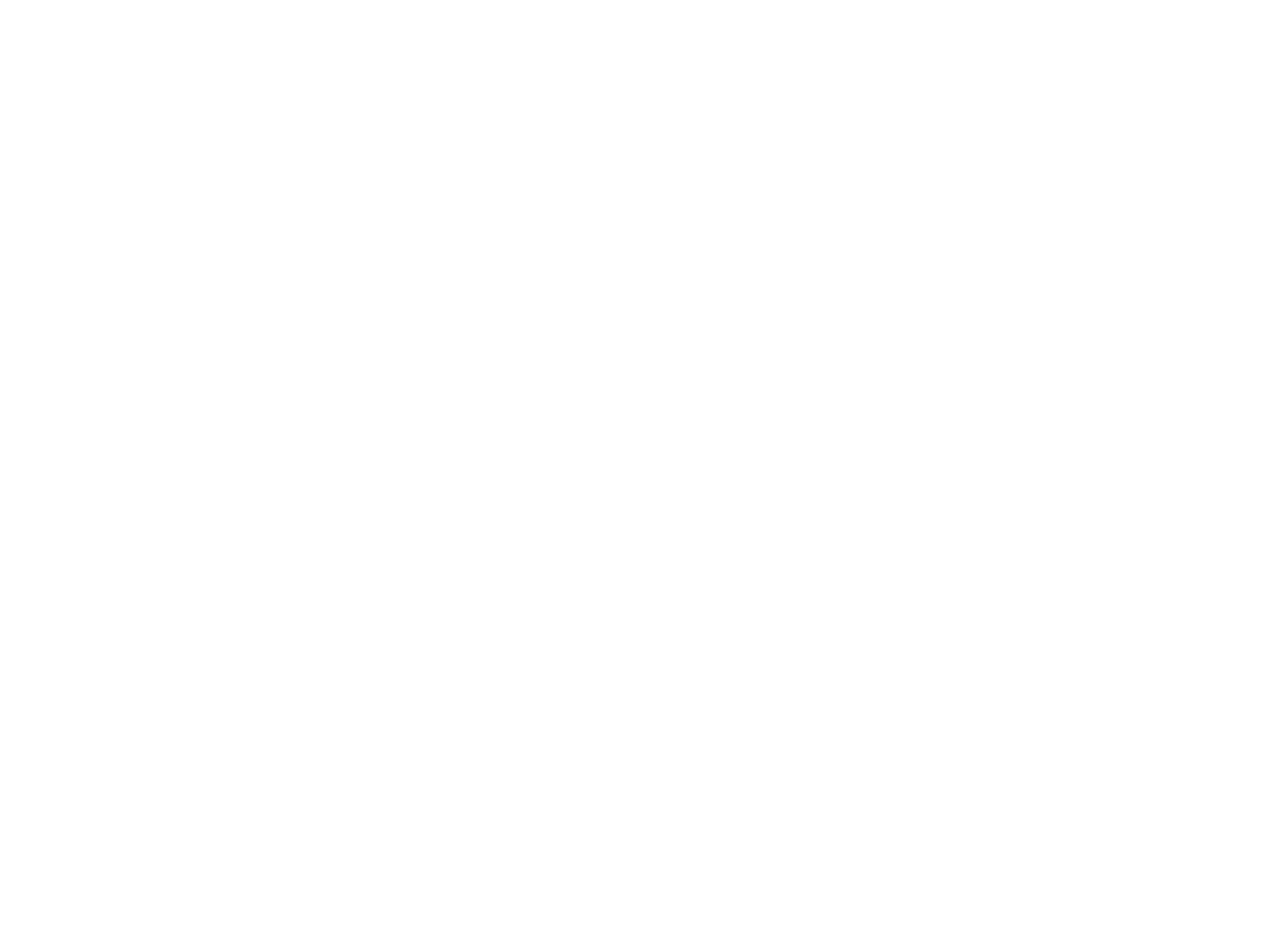
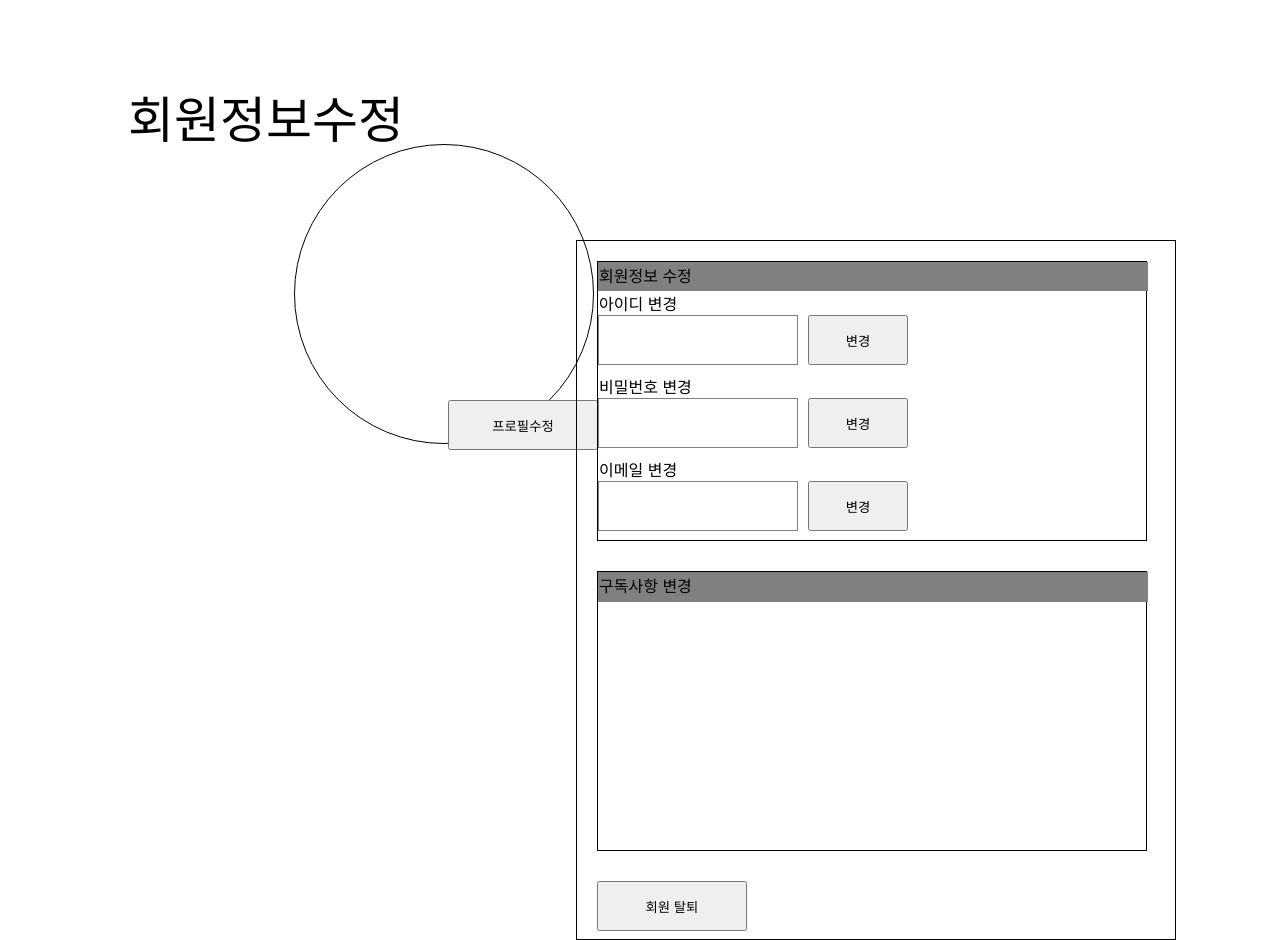
Before and after one commit to codestates-seb/seb40_main_024, a React (Create React App) app in the folder front/: page / in a window 1280 px wide. Before the commit the page ends 800 px from the top, so only its background shows below. Built offline with nearby package versions, Linux system fonts and the light colour scheme.

Commit message:
[FE]feat: 마이페이지, 회원정보 수정페이지 틀 구현

```diff
--- a/front/src/App.js
+++ b/front/src/App.js
@@ -1,9 +1,11 @@
 import './App.css';
+// import MyPage from './Pages/MyPage';
+import InfoPage from './Pages/InfoPage';
 
 function App() {
   return (
     <>
-
+      <InfoPage></InfoPage>
     </>
   );
 }
--- /dev/null
+++ b/front/src/Pages/InfoPage.js
@@ -0,0 +1,137 @@
+import styled from 'styled-components';
+
+const InfoContain = styled.div`
+  display: flex;
+  flex-direction: column;
+  align-items: center;
+  box-sizing: border-box;
+  width: 100%;
+  height: 100%;
+`;
+
+const PageHeader = styled.div`
+  box-sizing: border-box;
+  height: 150px;
+  width: 300px;
+  position: absolute;
+  top: 10%;
+  left: 10%;
+  font-size: 50px;
+`;
+
+const Profile = styled.div`
+  box-sizing: border-box;
+  height: 300px;
+  width: 300px;
+  position: absolute;
+  top: 18%;
+  left: 23%;
+  /* transform: translate(-50%,-50%) */
+  padding: 130px;
+  border: solid 1px black;
+  border-radius: 100%;
+`;
+
+const ProfileBtn = styled.button`
+  margin: 0px;
+  height: 50px;
+  width: 150px;
+  position: absolute;
+  top: 50%;
+  left: 35%;
+  cursor: pointer;
+`;
+
+const ListContain = styled.div`
+  box-sizing: border-box;
+  padding: 20px;
+  height: 700px;
+  width: 600px;
+  position: absolute;
+  top: 30%;
+  left: 45%;
+  border: solid 1px black;
+`;
+const UserInfo = styled.div`
+  display: flex;
+  flex-direction: column;
+  box-sizing: border-box;
+  margin-bottom: 30px;
+  height: 280px;
+  width: 550px;
+  border: solid 1px black;
+  span {
+    margin: 0 0 0 1px;
+  }
+`;
+const UserInfoHead = styled.div`
+  box-sizing: border-box;
+  height: 30px;
+  width: 550px;
+  border: solid 1px gray;
+  background-color: gray;
+`;
+const InfoBoxContain = styled.div`
+  display: flex;
+  flex-direction: row;
+  box-sizing: border-box;
+
+  height: 60px;
+  width: 350px;
+`;
+const InfoBox = styled.input`
+  box-sizing: border-box;
+  margin: 0 20 0 20px;
+  height: 50px;
+  width: 200px;
+  border: solid 1px gray;
+`;
+
+const ReviseBtn = styled.button`
+  margin: 0 0 0 10px;
+  height: 50px;
+  width: 100px;
+
+  cursor: pointer;
+`;
+const OutBtn = styled.button`
+  height: 50px;
+  width: 150px;
+  cursor: pointer;
+`;
+
+const InfoPage = () => {
+  return (
+    <InfoContain>
+      <PageHeader>회원정보수정</PageHeader>
+      <Profile></Profile>
+      <ProfileBtn>프로필수정</ProfileBtn>
+      <ListContain>
+        <UserInfo>
+          <UserInfoHead>회원정보 수정</UserInfoHead>
+          <span>아이디 변경</span>
+          <InfoBoxContain>
+            <InfoBox></InfoBox> <ReviseBtn>변경</ReviseBtn>
+          </InfoBoxContain>
+
+          <span>비밀번호 변경</span>
+          <InfoBoxContain>
+            <InfoBox></InfoBox>
+            <ReviseBtn>변경</ReviseBtn>
+          </InfoBoxContain>
+          <span>이메일 변경</span>
+          <InfoBoxContain>
+            <InfoBox></InfoBox>
+            <ReviseBtn>변경</ReviseBtn>
+          </InfoBoxContain>
+        </UserInfo>
+        <UserInfo>
+          <UserInfoHead>구독사항 변경</UserInfoHead>
+        </UserInfo>
+        <OutBtn>회원 탈퇴</OutBtn>
+      </ListContain>
+    </InfoContain>
+  );
+};
+
+export default InfoPage;
--- /dev/null
+++ b/front/src/Pages/MyPage.js
@@ -0,0 +1,111 @@
+import styled from 'styled-components';
+
+const MyPageContain = styled.div`
+  display: flex;
+  flex-direction: column;
+  align-items: center;
+  box-sizing: border-box;
+  width: 100%;
+  height: 100%;
+`;
+
+const PageHeader = styled.div`
+  box-sizing: border-box;
+  height: 150px;
+  width: 200px;
+  position: absolute;
+  top: 10%;
+  left: 10%;
+  font-size: 50px;
+`;
+
+const Profile = styled.div`
+  box-sizing: border-box;
+  height: 300px;
+  width: 300px;
+  position: absolute;
+  top: 18%;
+  left: 23%;
+  /* transform: translate(-50%,-50%) */
+  padding: 130px;
+  border: solid 1px black;
+  border-radius: 100%;
+`;
+
+const ListContain = styled.div`
+  box-sizing: border-box;
+  padding: 20px;
+  height: 950px;
+  width: 600px;
+  position: absolute;
+  top: 30%;
+  left: 45%;
+  border: solid 1px black;
+`;
+
+const UserInfo = styled.div`
+  box-sizing: border-box;
+  margin-bottom: 30px;
+  height: 280px;
+  width: 550px;
+  border: solid 1px black;
+  span {
+    margin: 0 0 0 10px;
+  }
+`;
+
+const UserInfoHead = styled.div`
+  box-sizing: border-box;
+  height: 30px;
+  width: 550px;
+  border: solid 1px gray;
+  background-color: gray;
+`;
+
+const InfoBox = styled.div`
+  box-sizing: border-box;
+  margin: 0 0 0 10px;
+  height: 50px;
+  width: 400px;
+  border: solid 1px gray;
+`;
+const UpdateBtn = styled.button`
+  margin: 0px;
+  height: 100px;
+  width: 100px;
+  position: absolute;
+  top: 18%;
+  left: 70%;
+  cursor: pointer;
+`;
+
+const MyPage = () => {
+  return (
+    <MyPageContain>
+      <PageHeader>My Page</PageHeader>
+      <Profile>profile</Profile>
+      <UpdateBtn>회원정보수정버튼</UpdateBtn>
+      <ListContain>
+        <UserInfo>
+          <UserInfoHead>회원정보내용</UserInfoHead>
+          <span>아이디</span>
+          <InfoBox></InfoBox>
+          <span>이메일</span>
+          <InfoBox></InfoBox>
+          <span>비밀번호?</span>
+          <InfoBox></InfoBox>
+        </UserInfo>
+        <UserInfo>
+          <UserInfoHead>구독 현황 확인</UserInfoHead>
+          <InfoBox></InfoBox>
+        </UserInfo>
+        <UserInfo>
+          <UserInfoHead>내가 쓴 글</UserInfoHead>
+          <InfoBox></InfoBox>
+        </UserInfo>
+      </ListContain>
+    </MyPageContain>
+  );
+};
+
+export default MyPage;
--- a/front/src/index.js
+++ b/front/src/index.js
@@ -2,7 +2,6 @@
 import ReactDOM from 'react-dom/client';
 import './index.css';
 import App from './App';
-
 
 const root = ReactDOM.createRoot(document.getElementById('root'));
 root.render(
```
Also changed, not shown: 1 other file (tests, documents, lock files or other folders).
